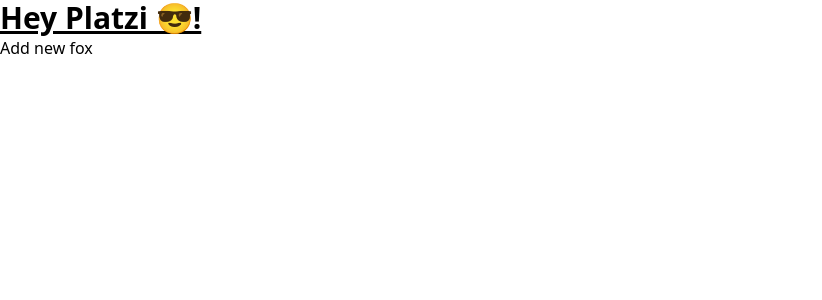
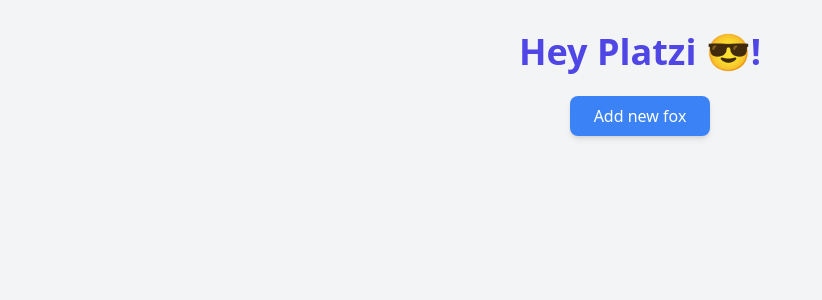
Before and after one commit to Eddiie09/platzi-react-typeScript, a Next.js app: page / in a window 1280 px wide. Shown: the top 300 px of the page, without its empty margins (0-822 px from the left). Built offline with nearby package versions, Linux system fonts and the light colour scheme.

Commit message:
Modificaciones en las tarjetas para mostrar

```diff
--- a/pages/index.tsx
+++ b/pages/index.tsx
@@ -38,22 +38,32 @@
 
       </Head>
 
-      <main>
-        <h1 className="text-3xl font-bold underline">Hey Platzi 😎!</h1>
-        <button onClick={addNewFox}>Add new fox</button>
-        {images.map(({id, url})=> (
-          <div key={id} className="p-4">
-          <LazyImage
-          src= {url}
+      <main className="p-8 bg-gray-100 min-h-screen">
+  <h1 className="text-4xl font-extrabold text-center text-indigo-600 mb-6">
+    Hey Platzi 😎!
+  </h1>
+  <button
+    onClick={addNewFox}
+    className="bg-blue-500 text-white px-6 py-2 rounded-lg shadow-md hover:bg-blue-600 transition-colors duration-300 mb-6 block mx-auto"
+  >
+    Add new fox
+  </button>
+  <div className="flex flex-wrap justify-center gap-6">
+    {images.map(({ id, url }) => (
+      <div key={id} className="p-4 bg-white shadow-lg rounded-lg w-80 h-80 flex justify-center items-center hover:scale-105 transition-transform duration-300">
+        <LazyImage
+          src={url}
           width={320}
           height={320}
-          className="rounded bg-gray-300"
+          className="rounded-lg bg-gray-300 w-full h-full object-cover"
           title="Random Fox"
-          onClick={()=>console.log('hey')}/>
-          </div>
-        ))}
+          onClick={() => console.log('hey')}
+        />
+      </div>
+    ))}
+  </div>
+</main>
 
-      </main>
 
       <footer></footer>
     </div>
```
